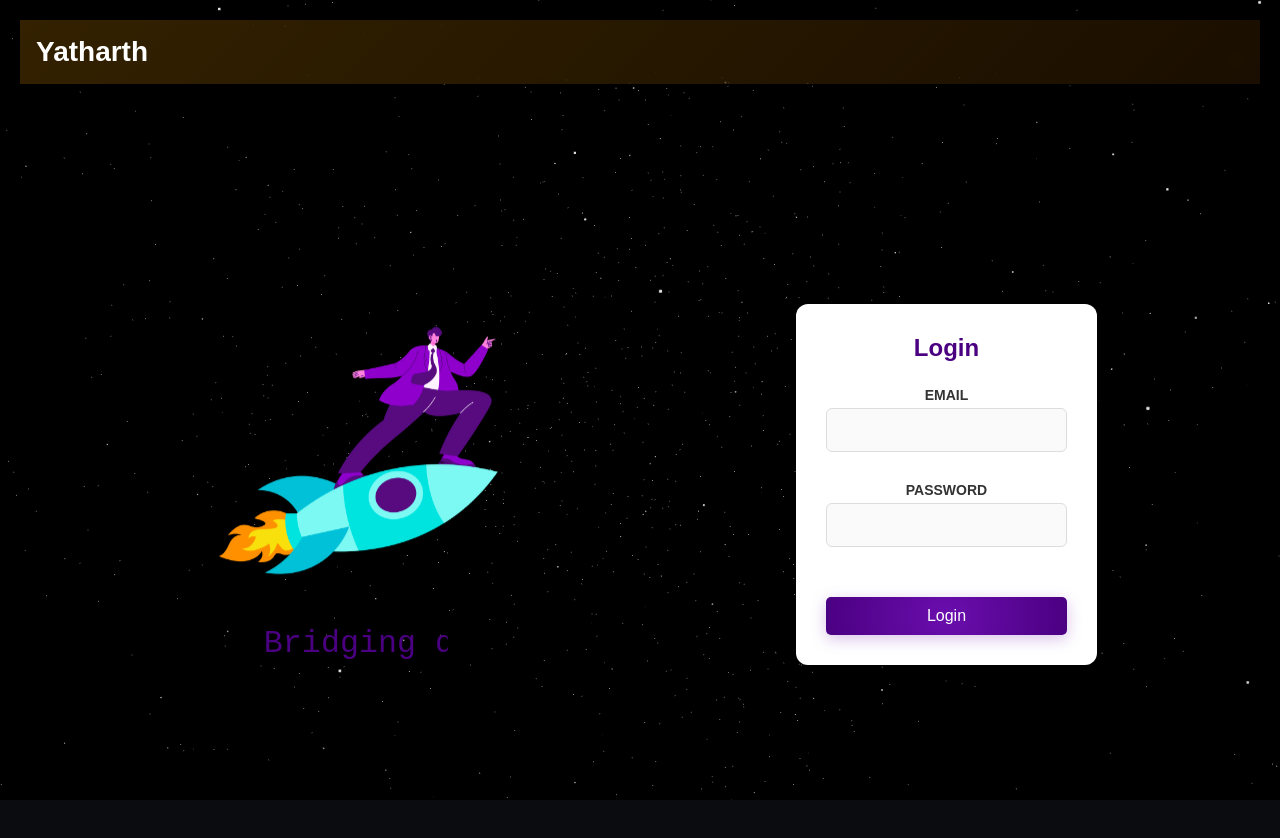
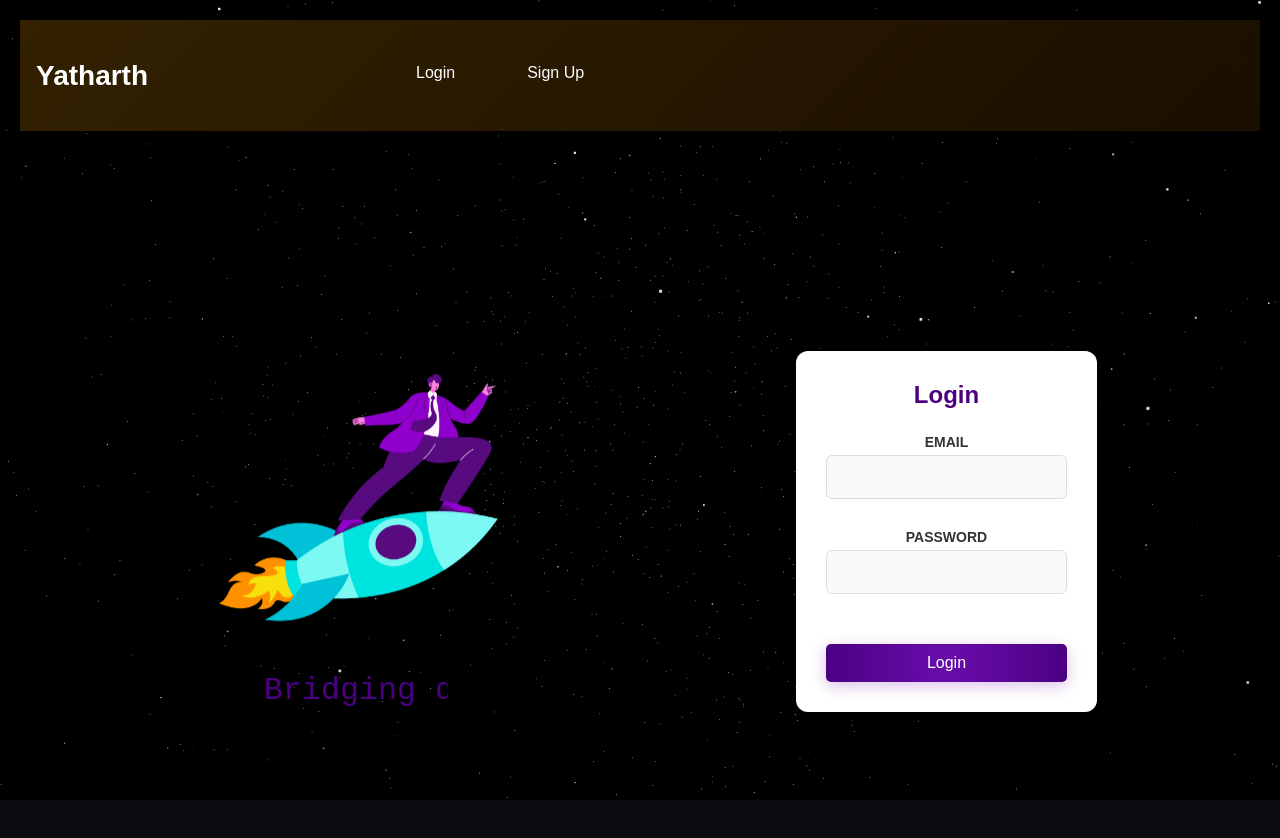
Before and after one commit to Aadithya-J/sih24, a React (Vite) app in the folder frontend/: page /login in a window 1280 px wide. Shown: the top 838 px of the page. Built offline with nearby package versions, Linux system fonts and the light colour scheme; no server answers.

Commit message:
login and signup

```diff
--- a/frontend/src/components/Navbar/Navbar.css
+++ b/frontend/src/components/Navbar/Navbar.css
@@ -68,6 +68,7 @@
   position: absolute;
   top: 100%;
   right: 0;
+
 
   box-shadow: 0 2px 4px rgba(0, 0, 0, 0.3);
   width: 100%;
@@ -349,7 +350,11 @@
   position: relative;
   overflow: hidden; /* Ensure the underline effect stays within the bounds of the link */
 }
-
+.navbar__menu--auth {
+  display: flex;
+  gap: 1rem;
+  margin-left: auto; /* Pushes the menu to the right */
+}
 /* Underline effect */
 .navbar__link::before {
   content: '';
--- a/frontend/src/components/Navbar/Navbar.jsx
+++ b/frontend/src/components/Navbar/Navbar.jsx
@@ -47,9 +47,9 @@ function Navbar() {
           Yatharth
         </Link>
 
-        {user && (
+        {user ? (
   <>
-            {/* Navbar Links */}
+    {/* Content when user is logged in */}
     <div className={`navbar__menu ${showMenu ? "show-menu" : ""}`} aria-expanded={showMenu}>
       <ul className="navbar__list">
         <li>
@@ -79,7 +79,12 @@ function Navbar() {
       {showProfileDropdown && (
         <div className="navbar__dropdown">
           <div className="navbar__dropdown-content">
-                    <p className="pi"><strong><FaUserCircle/></strong> {user.displayName || "Unknown"}</p>
+            <p className="pi">
+              <strong>
+                <FaUserCircle />
+              </strong>{" "}
+              {user.displayName || "Unknown"}
+            </p>
             <p> {user.email || "Unknown"}</p>
             {!user.displayName && (
               <Link to="/personalized-form">Complete Profile</Link>
@@ -91,6 +96,24 @@ function Navbar() {
           </div>
         </div>
       )}
+    </div>
+  </>
+) : (
+  <>
+    {/* Content when user is not logged in */}
+    <div className={`navbar__menu ${showMenu ? "show-menu" : ""}`} aria-expanded={showMenu}>
+      <ul className="navbar__list">
+        <li>
+          <Link to="/login" className="navbar__link">
+            Login
+          </Link>
+        </li>
+        <li>
+          <Link to="/signup" className="navbar__link">
+            Sign Up
+          </Link>
+        </li>
+      </ul>
     </div>
   </>
 )}
```
Lines whose indentation alone changed are shown as unchanged.
